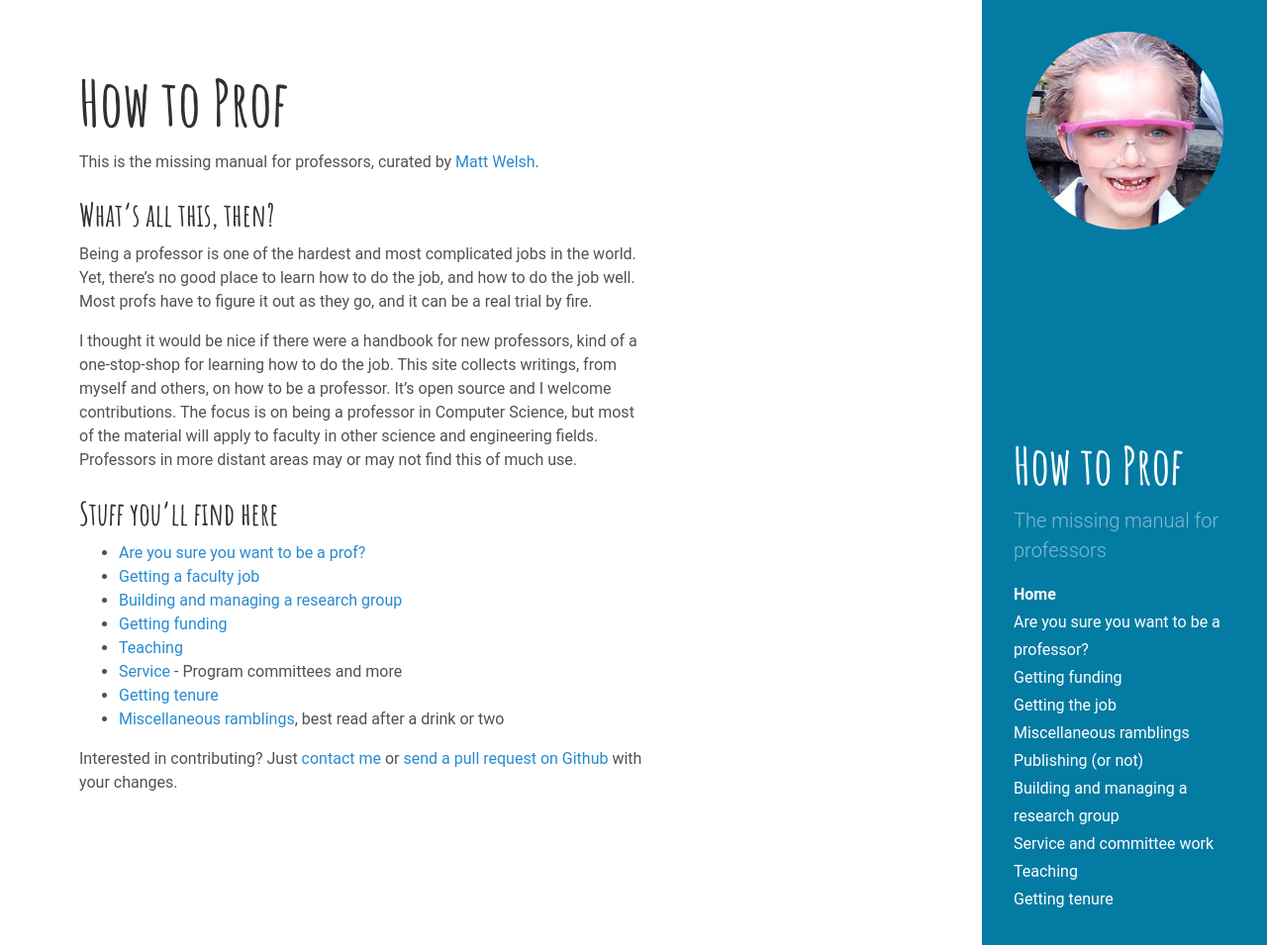
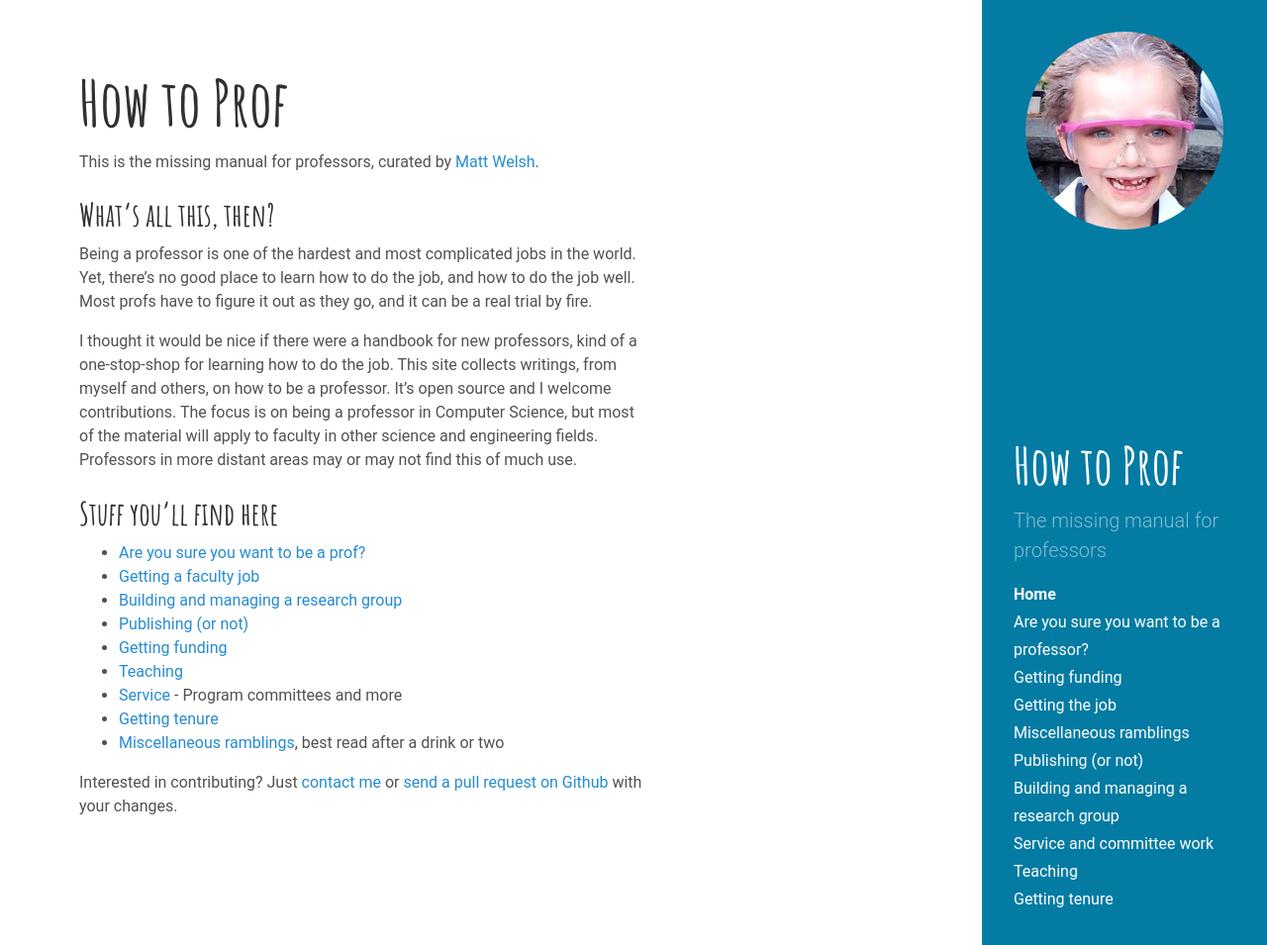
Before and after one commit to mdwelsh/howtoprof, a Jekyll site: the page built from index.md, in a window 1280 px wide and 955 px high. Shown: the whole window at 99% size. Built offline with Jekyll 4.4.1, drawn with Linux system fonts in a browser that asks for light colours.

Commit message:
Update index.md

```diff
--- a/index.md
+++ b/index.md
@@ -15,6 +15,7 @@ I thought it would be nice if there were a handbook for new professors, kind of
 * [Are you sure you want to be a prof?](/beaprof)
 * [Getting a faculty job](/gettingthejob)
 * [Building and managing a research group](/researchgroup)
+* [Publishing (or not)](/publishing)
 * [Getting funding](/funding)
 * [Teaching](/teaching)
 * [Service](/service) - Program committees and more
```
